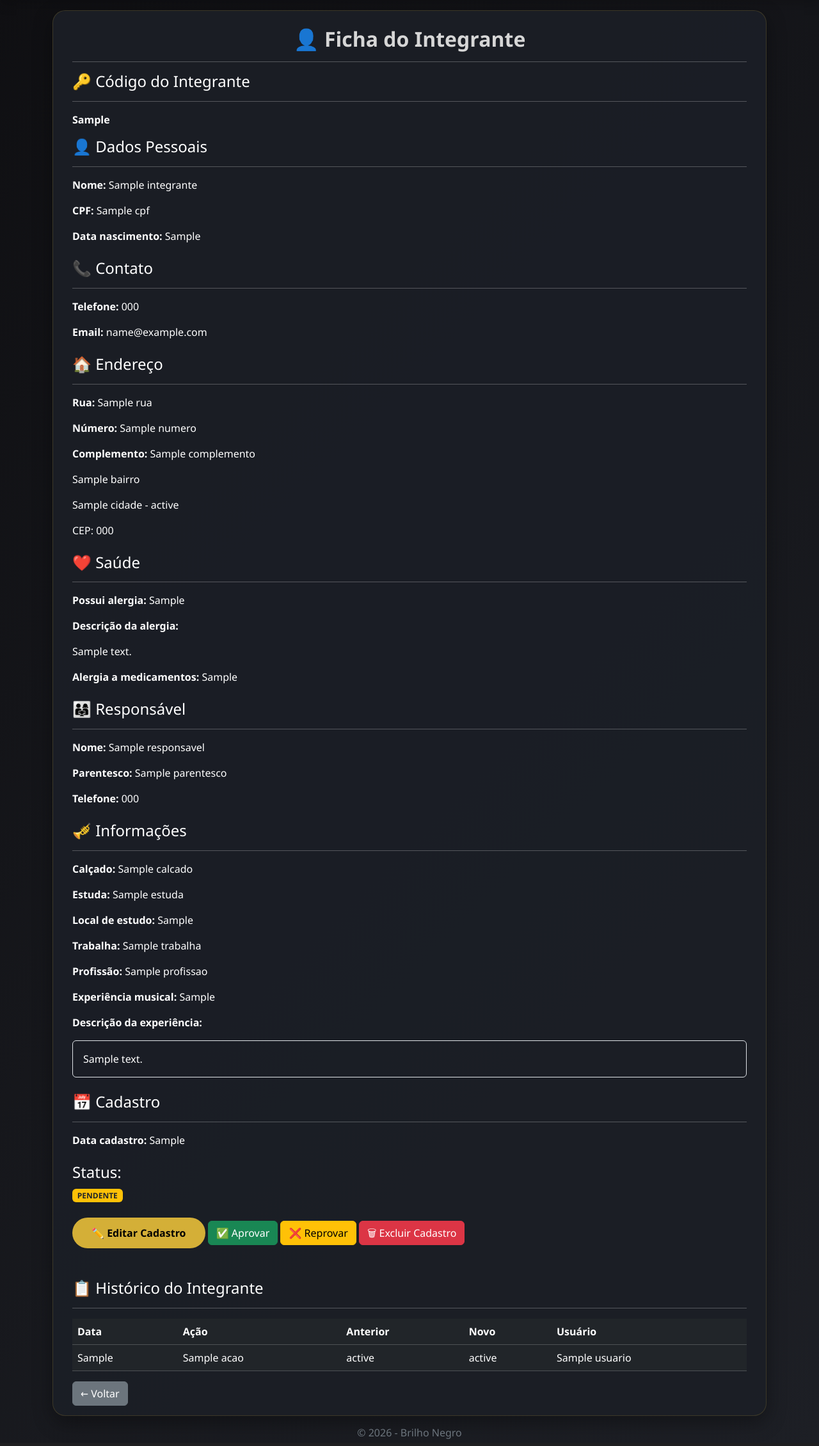
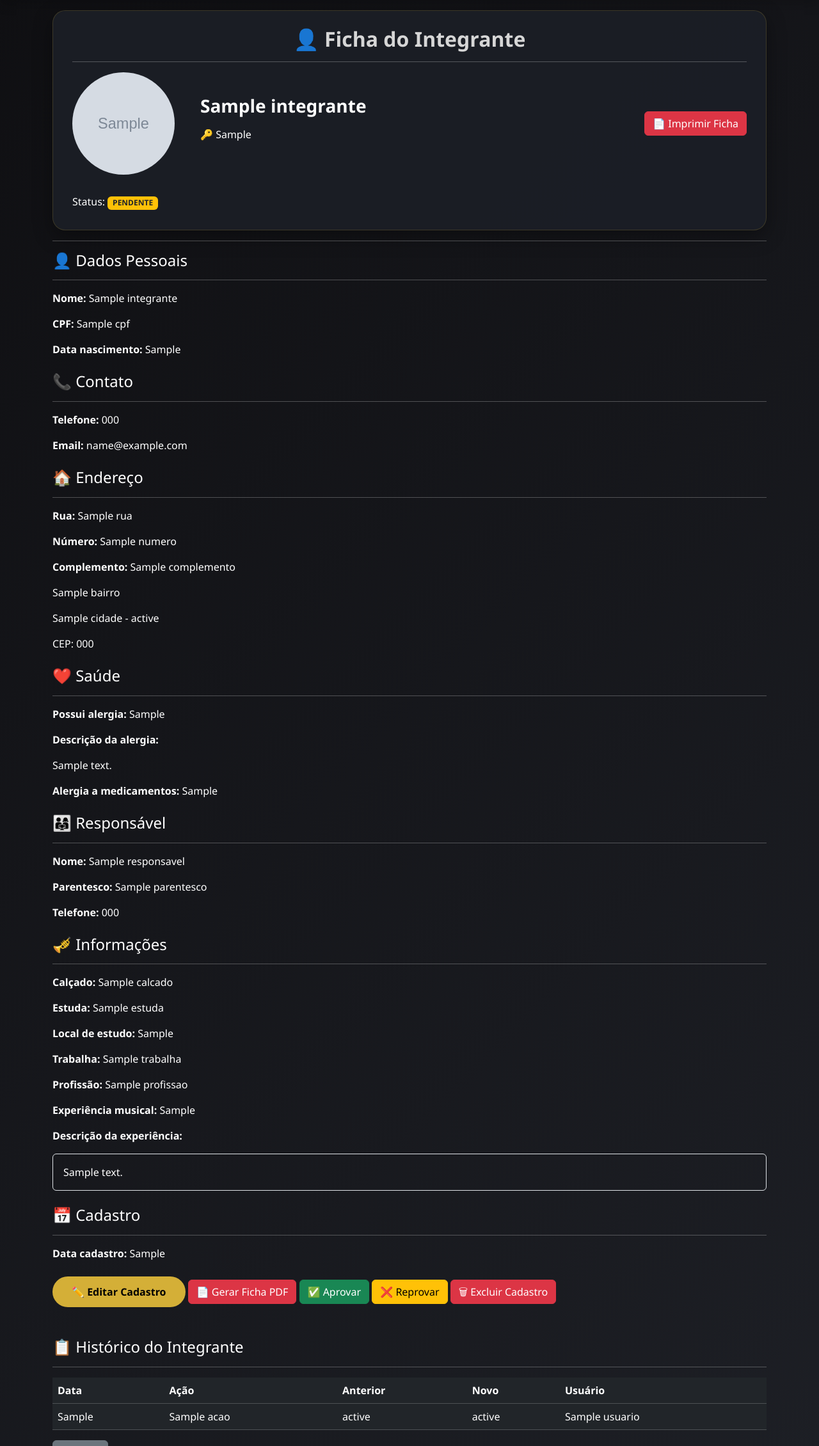
Before and after one commit to jadsonjr2011/sgi-brilho-negro, a Flask app: template templates/admin/ficha.html in a window 1280 px wide. Shown: the part 87-2347 px from the top of the page at 64% size. Run offline with Flask 3, Linux system fonts and the light colour scheme; the template is opened without the code that fills it: most values are stand-ins (such as "Sample title", 1, 10 or a date in 2020); grey boxes marked "Sample" are stand-in pictures.

Commit message:
Corrige geração de PDF com foto dos integrantes

```diff
--- a/app.py
+++ b/app.py
@@ -3,15 +3,32 @@ from openpyxl import Workbook
 from openpyxl.styles import Font, Alignment
 from flask import send_file
 from io import BytesIO
+
 from reportlab.platypus import SimpleDocTemplate, Table, TableStyle, Paragraph, Spacer
 from reportlab.lib.styles import getSampleStyleSheet
+from reportlab.lib.pagesizes import A4
+from reportlab.lib import colors
+
 from datetime import datetime
 from zoneinfo import ZoneInfo
 from database import SessionLocal
 from sqlalchemy import text
 from werkzeug.security import check_password_hash
-from reportlab.lib import colors
-
+
+import os
+import requests
+import cloudinary
+import cloudinary.uploader
+from dotenv import load_dotenv
+
+load_dotenv()
+
+cloudinary.config(
+    cloud_name=os.getenv("CLOUDINARY_CLOUD_NAME"),
+    api_key=os.getenv("CLOUDINARY_API_KEY"),
+    api_secret=os.getenv("CLOUDINARY_API_SECRET"),
+    secure=True
+)
 
 app = Flask(__name__)
 app.secret_key = "brilho_negro_2026"
@@ -299,6 +316,34 @@ def editar_integrante(id):
 
     if request.method == "POST":
 
+        integrante_atual = db.execute(
+            text("""
+                SELECT foto_url
+                FROM integrantes
+                WHERE id=:id
+            """),
+            {
+                "id": id
+            }
+        ).fetchone()
+
+
+        foto_url = integrante_atual.foto_url if integrante_atual else None
+
+
+
+        foto = request.files.get("foto")
+
+
+        if foto and foto.filename:
+
+            resultado = cloudinary.uploader.upload(
+                foto,
+                folder="brilho_negro/integrantes"
+            )
+
+            foto_url = resultado["secure_url"]
+
         db.execute(
             text("""
             UPDATE integrantes SET
@@ -323,7 +368,8 @@ def editar_integrante(id):
                 bairro=:bairro,
                 cidade=:cidade,
                 estado=:estado,
-                cep=:cep
+                cep=:cep,
+                foto_url=:foto_url
 
             WHERE id=:id
             """),
@@ -347,6 +393,7 @@ def editar_integrante(id):
                 "cidade": request.form["cidade"],
                 "estado": request.form["estado"],
                 "cep": request.form["cep"],
+                "foto_url": foto_url,
                 "id": id
             }
         )
@@ -922,7 +969,6 @@ def exportar_pdf():
 
 
     db = SessionLocal()
-
 
     # ==============================
     # FILTRO
@@ -1276,6 +1322,171 @@ def exportar_pdf():
 
         mimetype="application/pdf"
 
+    )
+
+@app.route("/admin/integrante/<int:id>/pdf")
+def pdf_integrante(id):
+
+    if "admin" not in session:
+        return redirect("/login")
+
+
+    db = SessionLocal()
+
+
+    integrante = db.execute(
+        text("""
+            SELECT *
+            FROM integrantes
+            WHERE id=:id
+        """),
+        {
+            "id": id
+        }
+    ).mappings().first()
+
+
+    db.close()
+
+
+    if not integrante:
+        return "Integrante não encontrado"
+
+
+    arquivo = BytesIO()
+
+
+    pdf = SimpleDocTemplate(
+        arquivo,
+        pagesize=A4,
+        topMargin=40,
+        bottomMargin=40,
+        leftMargin=40,
+        rightMargin=40
+    )
+
+
+    elementos = []
+
+
+    estilos = getSampleStyleSheet()
+
+
+    elementos.append(
+        Paragraph(
+            "<b>BRILHO NEGRO</b><br/>Sistema de Gestão de Integrantes",
+            estilos["Title"]
+        )
+    )
+
+
+    elementos.append(
+        Spacer(1,20)
+    )
+
+
+    if integrante["foto_url"]:
+
+        from reportlab.platypus import Image
+
+        foto = None
+
+
+        if integrante["foto_url"]:
+
+            resposta = requests.get(
+            integrante["foto_url"]
+        )
+
+        imagem = BytesIO(
+            resposta.content
+        )
+
+        foto = Image(
+            imagem,
+            width=100,
+            height=100
+        )
+
+        elementos.append(foto)
+
+        elementos.append(
+            Spacer(1,15)
+        )
+
+
+    elementos.append(
+        Paragraph(
+            f"""
+            <b>Nome:</b> {integrante['nome']}<br/>
+            <b>Código:</b> {integrante['codigo_integrante']}<br/>
+            <b>Status:</b> {integrante['status']}
+            """,
+            estilos["Normal"]
+        )
+    )
+
+
+    elementos.append(
+        Spacer(1,20)
+    )
+
+
+    dados = [
+
+        ["CPF", integrante["cpf"] or ""],
+
+        ["Data nascimento", integrante["data_nascimento"] or ""],
+
+        ["Telefone", integrante["telefone"] or ""],
+
+        ["Email", integrante["email"] or ""],
+
+        ["Cidade", integrante["cidade"] or ""],
+
+        ["Estado", integrante["estado"] or ""],
+
+        ["Responsável", integrante["responsavel"] or ""],
+
+        ["Telefone responsável", integrante["telefone_responsavel"] or ""],
+
+        ["Calçado", integrante["calcado"] or ""],
+
+        ["Data cadastro", integrante["data_cadastro"] or ""],
+
+    ]
+
+
+    tabela = Table(
+        dados,
+        colWidths=[130,250]
+    )
+
+
+    tabela.setStyle(
+        TableStyle(
+            [
+                ("GRID",(0,0),(-1,-1),0.5,colors.grey),
+                ("VALIGN",(0,0),(-1,-1),"TOP")
+            ]
+        )
+    )
+
+
+    elementos.append(tabela)
+
+
+    pdf.build(elementos)
+
+
+    arquivo.seek(0)
+
+
+    return send_file(
+        arquivo,
+        as_attachment=True,
+        download_name=f"ficha_{integrante['codigo_integrante']}.pdf",
+        mimetype="application/pdf"
     )
 
 @app.route("/admin/exportar/excel")
--- a/static/css/style.css
+++ b/static/css/style.css
@@ -209,3 +209,72 @@ footer{
     background:#5c636a;
     color:white;
 }
+
+/* ===========================
+   FOTO E CABEÇALHO FICHA
+=========================== */
+
+.ficha-cabecalho {
+
+    display:flex;
+
+    align-items:center;
+
+    justify-content:space-between;
+
+    gap:40px;
+
+    margin-bottom:30px;
+
+}
+
+
+.ficha-foto-area {
+
+    width:160px;
+
+    height:160px;
+
+    border-radius:50%;
+
+    overflow:hidden;
+
+    flex-shrink:0;
+
+}
+
+
+.ficha-foto-area img {
+
+    width:100%;
+
+    height:100%;
+
+    object-fit:cover;
+
+}
+
+
+.ficha-identificacao {
+
+    flex:1;
+
+}
+
+
+.ficha-identificacao h3 {
+
+    margin-bottom:15px;
+
+    font-weight:700;
+
+}
+
+
+.ficha-acao {
+
+    display:flex;
+
+    align-items:center;
+
+}
--- a/templates/admin/ficha.html
+++ b/templates/admin/ficha.html
@@ -19,20 +19,98 @@ Ficha do Integrante
 
 <hr>
 
+<div class="ficha-cabecalho">
 
-<h4>
-🔑 Código do Integrante
-</h4>
+
+    <div class="ficha-foto-area">
+
+        {% if integrante.foto_url %}
+
+            <img
+            src="{{ integrante.foto_url }}"
+            alt="Foto do integrante"
+            class="foto-integrante">
+
+        {% else %}
+
+            <div class="sem-foto">
+                Sem foto
+            </div>
+
+        {% endif %}
+
+    </div>
+
+
+
+    <div class="ficha-identificacao">
+
+        <h3>
+            {{ integrante.nome }}
+        </h3>
+
+
+        <p class="codigo-integrante">
+
+            🔑 {{ integrante.codigo_integrante }}
+
+        </p>
+
+
+    </div>
+
+
+
+    <div class="ficha-acao">
+
+        <a
+        href="/admin/integrante/{{ integrante.id }}/pdf"
+        class="btn btn-danger"
+        target="_blank">
+
+        📄 Imprimir Ficha
+
+        </a>
+
+    </div>
+
+
+</div>
+
+    <p>
+
+        Status:
+
+        {% if integrante.status == "PENDENTE" %}
+
+        <span class="badge bg-warning text-dark">
+            PENDENTE
+        </span>
+
+
+        {% elif integrante.status == "APROVADO" %}
+
+        <span class="badge bg-success">
+            APROVADO
+        </span>
+
+
+        {% elif integrante.status == "INATIVO" %}
+
+        <span class="badge bg-secondary">
+            INATIVO
+        </span>
+
+
+        {% endif %}
+
+    </p>
+
+
+</div>
+
 
 <hr>
-
-<p>
-<strong>
-{{ integrante.codigo_integrante }}
-</strong>
-</p>
-
-
 
 <h4>
 👤 Dados Pessoais
@@ -260,39 +338,6 @@ Nenhum responsável informado.
 {{ integrante.data_cadastro }}
 </p>
 
-<h4 class="mt-4">
-Status:
-</h4>
-
-
-{% if integrante.status == "PENDENTE" %}
-
-<span class="badge bg-warning text-dark">
-PENDENTE
-</span>
-
-{% elif integrante.status == "APROVADO" %}
-
-<span class="badge bg-success">
-APROVADO
-</span>
-
-{% elif integrante.status == "INATIVO" %}
-
-<span class="badge bg-secondary">
-INATIVO
-</span>
-
-{% elif integrante.status == "REPROVADO" %}
-
-<span class="badge bg-danger">
-REPROVADO
-</span>
-
-{% endif %}
-
-
-
 <div class="mt-4">
 
 
@@ -306,7 +351,14 @@ class="btn btn-brilho">
 
 </a>
 
+<a
+href="/admin/integrante/{{ integrante.id }}/pdf"
+class="btn btn-danger"
+target="_blank">
 
+📄 Gerar Ficha PDF
+
+</a>
 
 <!-- APROVAÇÃO SOMENTE PENDENTE -->
 
```
Also changed, not shown: requirements.txt (+31 -6 lines), templates/admin/editar.html (+10 -1 lines).
